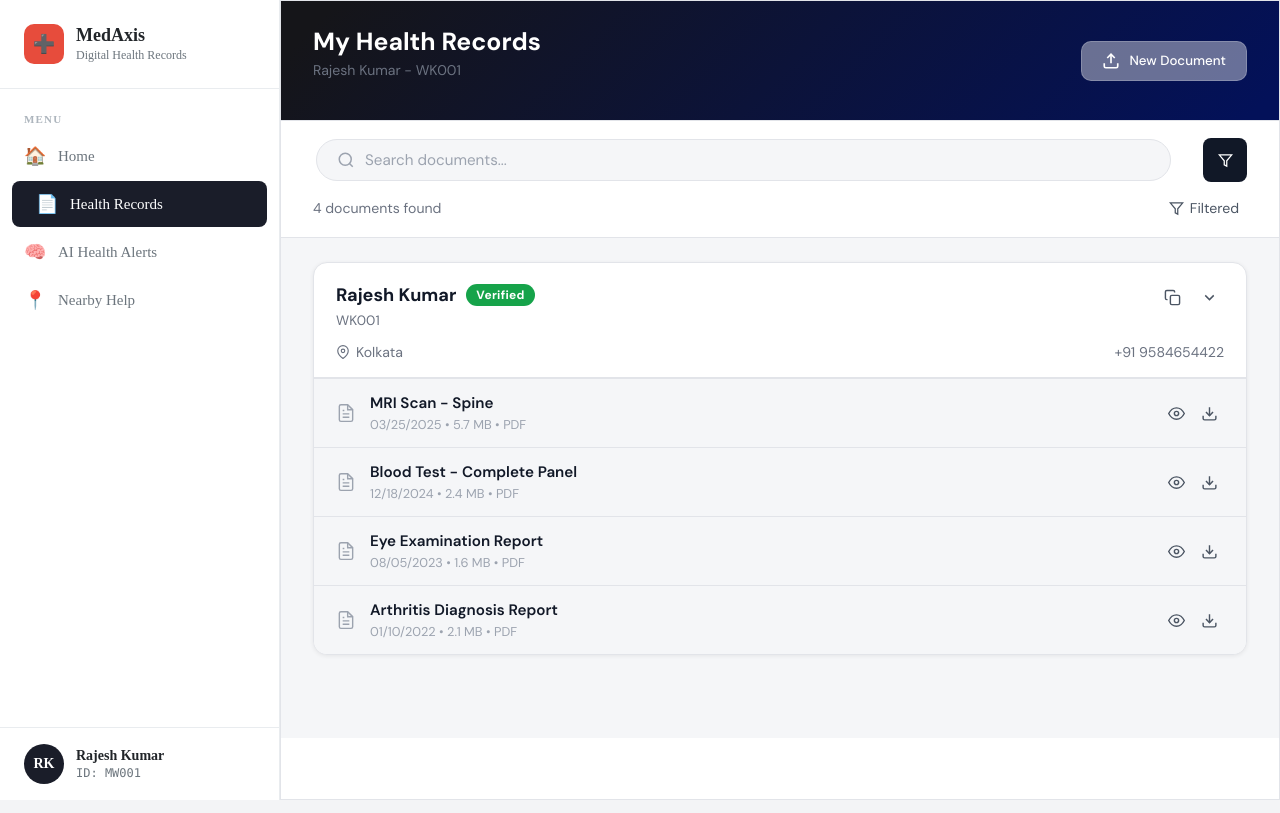
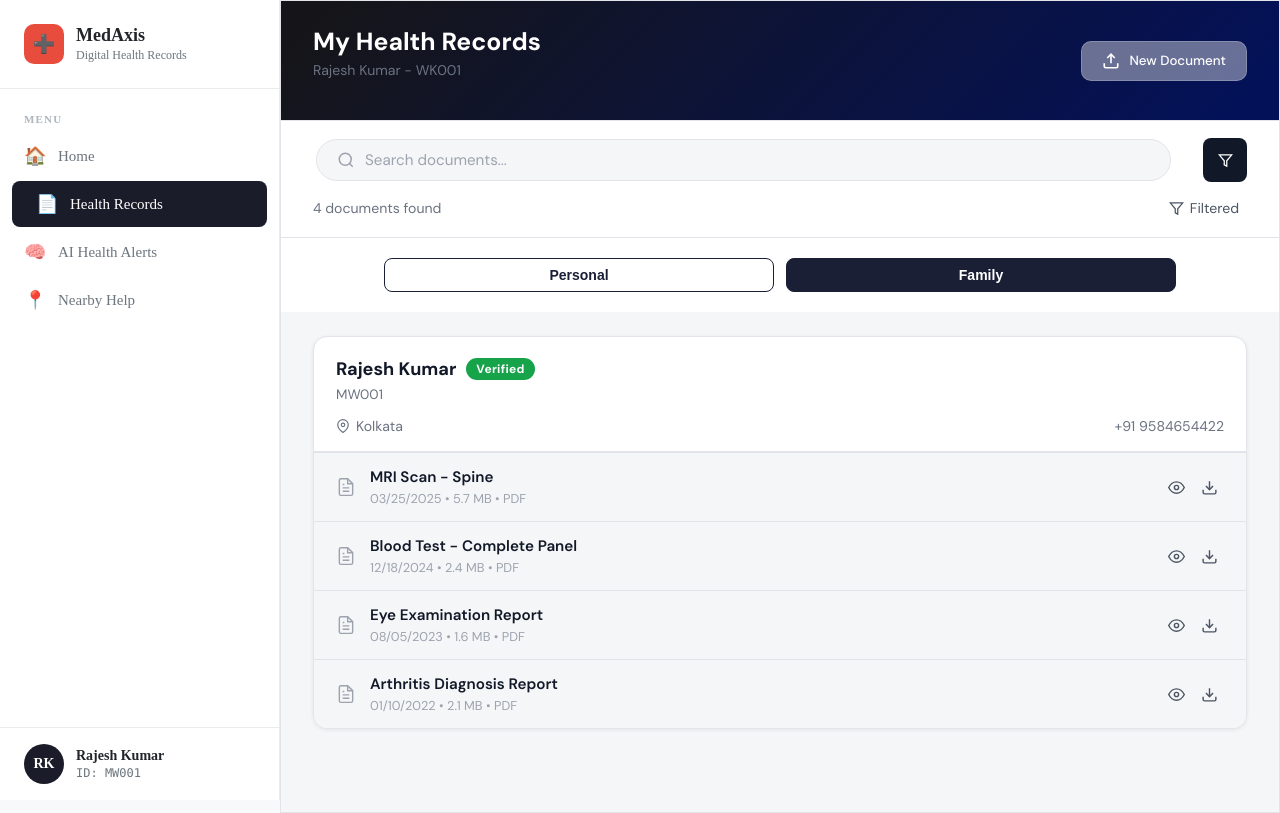
Before and after one commit to Souvik-saha04/neuronex-user, a Next.js app in the folder neuronex_user/: page /user/health_records in a window 1280 px wide. Built offline with nearby package versions, Linux system fonts and the light colour scheme.

Commit message:
personal and family button resolved

```diff
--- a/neuronex_user/app/user/health_records/page.module.css
+++ b/neuronex_user/app/user/health_records/page.module.css
@@ -244,6 +244,54 @@
     background: var(--bg);
 }
 
+.hr-buttons {
+    display: flex;
+    align-items: center;
+    justify-content: center;
+    gap: 12px;
+    margin: 20px 0;
+
+}
+
+/* Base styles for both buttons */
+.hr-personal-btn,
+.hr-family-btn {
+    width: 390px;
+    padding: 8px 24px;
+    border-radius: 8px;
+    font-size: 14px;
+    font-weight: 600;
+    cursor: pointer;
+    transition: all 0.2s ease;
+    border: 1.5px solid #1a1f36;
+    /* Navy border */
+}
+
+/* Matches your "Login" button style (Active) */
+.selected {
+
+    background-color: transparent;
+    color: #1a1f36;
+}
+
+/* Matches your "Create Account" button style (Inactive) */
+.unselected {
+    background-color: #1a1f36;
+    color: white;
+}
+
+/* Hover effects */
+.hr-personal-btn:hover,
+.hr-family-btn:hover {
+    transform: translateY(-1px);
+    box-shadow: 0 4px 10px rgba(26, 31, 54, 0.15);
+}
+
+.hr-personal-btn:active,
+.hr-family-btn:active {
+    transform: scale(0.97);
+}
+
 /* ── PATIENT CARD ── */
 .hr-body {
     padding: 24px 32px 32px;
--- a/neuronex_user/app/user/health_records/page.tsx
+++ b/neuronex_user/app/user/health_records/page.tsx
@@ -1,6 +1,7 @@
 "use client";
 
 import React, { useState } from "react";
+
 import styles from "./page.module.css";
 
 // ── SVG Icons ──
@@ -77,10 +78,50 @@ const DOCUMENTS = [
     { id: 4, name: "Arthritis Diagnosis Report", date: "01/10/2022", size: "2.1 MB", type: "PDF" },
 ];
 
+const FAMILYDOCS = [
+    {
+        id: "mother",
+        name: "Sunita Kumar", // Example name
+        role: "Mother",
+        idCode: "MW001-M",
+        location: "Kolkata",
+        phone: "+91 9584654422",
+        docs: [
+            { id: 101, name: "Mother's Cardiac Checkup", date: "04/12/2026", size: "3.2 MB" },
+            { id: 102, name: "Mother's Pancreatic Checkup", date: "05/05/2026", size: "3.2 MB" },
+        ]
+    },
+    {
+        id: "father",
+        name: "Ramesh Kumar", // Example name
+        role: "Father",
+        idCode: "MW001-F",
+        location: "Kolkata",
+        phone: "+91 9584654422",
+        docs: [
+            { id: 201, name: "Father's Diabetes Report", date: "11/20/2025", size: "4.5 MB" },
+            { id: 202, name: "Father's General Checkup", date: "09/10/2026", size: "3.2 MB" },
+        ]
+    },
+    {
+        id: "daughter",
+        name: "Souviksha Kumar",
+        role: "Daughter",
+        idCode: "MW001-D",
+        location: "Kolkata",
+        phone: "+91 8956423669",
+        docs: [
+            { id: 301, name: "Daughter's General Checkup Report", date: "11/20/2025", size: "2.9 MB" },
+            { id: 302, name: "Daughter's Pneumonia Report", date: "11/20/2025", size: "3.5 MB" },
+        ]
+    }
+];
+
 // ── Component ─────────────────────────────────────────────────────────────
 export default function HealthRecords() {
     const [search, setSearch] = useState("");
     const [sort, setSort] = useState("date");
+    const [activeTab, setActiveTab] = useState("Personal");
 
     const filtered = DOCUMENTS.filter((d) =>
         d.name.toLowerCase().includes(search.toLowerCase())
@@ -133,6 +174,22 @@ export default function HealthRecords() {
                 </button>
             </div>
 
+            {/* ── buttons ── */}
+            <div className={styles["hr-buttons"]}>
+                <button
+                    className={`${styles["hr-personal-btn"]} ${activeTab === "Personal" ? styles.selected : styles.unselected}`}
+                    onClick={() => setActiveTab("Personal")}
+                >
+                    Personal
+                </button>
+                <button
+                    className={`${styles["hr-family-btn"]} ${activeTab === "Family" ? styles.selected : styles.unselected}`}
+                    onClick={() => setActiveTab("Family")}
+                >
+                    Family
+                </button>
+            </div>
+
             {/* ── Body ── */}
             <div className={styles["hr-body"]}>
                 <div className={styles["hr-patient-card"]}>
@@ -145,15 +202,12 @@ export default function HealthRecords() {
                                     <span className={styles["hr-patient-name"]}>Rajesh Kumar</span>
                                     <span className={styles["hr-verified-badge"]}>Verified</span>
                                 </div>
-                                <div className={styles["hr-patient-id"]}>WK001</div>
+                                <div className={styles["hr-patient-id"]}>MW001</div>
                             </div>
                             <div className={styles["hr-patient-actions"]}>
-                                <button className={styles["hr-icon-btn"]} aria-label="Copy">
-                                    <CopyIcon />
-                                </button>
-                                <button className={styles["hr-icon-btn"]} aria-label="Expand">
+                                {/* <button className={styles["hr-icon-btn"]} aria-label="Expand">
                                     <ChevronDown />
-                                </button>
+                                </button> */}
                             </div>
                         </div>
 
@@ -167,7 +221,7 @@ export default function HealthRecords() {
                     </div>
 
                     {/* Document List */}
-                    <div className={styles["hr-doc-list"]}>
+                    {/* <div className={styles["hr-doc-list"]}>
                         {filtered.map((doc) => (
                             <div className={styles["hr-doc-item"]} key={doc.id}>
                                 <div className={styles["hr-doc-left"]}>
@@ -189,7 +243,46 @@ export default function HealthRecords() {
                                 </div>
                             </div>
                         ))}
+                    </div> */}
+
+                    {/* ── Document List Container ── */}
+                    <div className={styles["hr-doc-list"]}>
+
+                        {/* ── CONDITIONAL RENDERING Logic ── */}
+                        <div className={styles["hr-list-container"]}>
+                            {activeTab === "Personal" ? (
+                                // 1. PERSONAL VIEW: Map through the flat list of files
+                                DOCUMENTS.map((doc) => (
+                                    <div className={styles["hr-doc-item"]} key={doc.id}>
+                                        <div className={styles["hr-doc-left"]}>
+                                            <div className={styles["hr-doc-icon"]}><DocIcon /></div>
+                                            <div>
+                                                <div className={styles["hr-doc-name"]}>{doc.name}</div>
+                                                <div className={styles["hr-doc-meta"]}>
+                                                    {doc.date} &bull; {doc.size} &bull; PDF
+                                                </div>
+                                            </div>
+                                        </div>
+                                        {/* ... action buttons ... */}
+                                        <div className={styles["hr-doc-actions"]}>
+                                            <button className={styles["hr-icon-btn"]} aria-label="View">
+                                                <EyeIcon />
+                                            </button>
+                                            <button className={styles["hr-icon-btn"]} aria-label="Download">
+                                                <DownloadIcon />
+                                            </button>
+                                        </div>
+                                    </div>
+                                ))
+                            ) : (
+                                // 2. FAMILY VIEW: Map through the list of PEOPLE
+                                FAMILYDOCS.map((member) => (
+                                    <FamilyMemberCard key={member.id} member={member} styles={styles} />
+                                ))
+                            )}
+                        </div>
                     </div>
+
 
                 </div>
             </div>
@@ -197,3 +290,65 @@ export default function HealthRecords() {
         </div>
     );
 }
+
+interface FamilyMember {
+    id: string;
+    name: string;
+    role: string;
+    idCode: string;
+    location: string;
+    phone: string;
+    docs: Array<{ id: number; name: string; date: string; size: string }>;
+}
+
+function FamilyMemberCard({ member, styles }: { member: FamilyMember; styles: any }) {
+    const [isOpen, setIsOpen] = React.useState(true); // Toggle state for accordion
+
+    return (
+        <div className={styles["hr-family-card"]} style={{ marginBottom: '20px', border: '1px solid #e2e8f0', borderRadius: '12px', background: 'white' }}>
+            {/* Header of the individual card */}
+            <div className={styles["hr-doc-item"]} onClick={() => setIsOpen(!isOpen)} style={{ cursor: 'pointer' }}>
+                <div className={styles["hr-doc-left"]}>
+                    <div>
+                        <div className={styles["hr-doc-name"]}>
+                            {member.name} <span style={{ fontSize: '0.7rem', background: '#e0f2fes', color: '#0369a1', padding: '2px 8px', borderRadius: '10px', marginLeft: '8px' }}>{member.role}</span>
+                        </div>
+                        <div className={styles["hr-doc-meta"]}>
+                            {member.idCode} • {member.location}
+                        </div>
+                    </div>
+                </div>
+                <div className={styles["hr-doc-actions"]}>
+                    <button className={styles["hr-icon-btn"]} aria-label="Expand">
+                        <ChevronDown />
+                    </button>
+                </div>
+            </div>
+
+            {/* The documents that show up when "isOpen" is true */}
+            {isOpen && (
+                <div style={{ padding: '0 15px 15px 15px' }}>
+                    {member.docs.map((doc) => (
+                        <div className={styles["hr-doc-item"]} key={doc.id} style={{ borderTop: '1px solid #cccccc', marginTop: '5px' }}>
+                            <div className={styles["hr-doc-left"]}>
+                                📄
+                                <div style={{ marginLeft: '10px' }}>
+                                    <div className={styles["hr-doc-name"]} style={{ fontSize: '0.9rem' }}>{doc.name}</div>
+                                    <div className={styles["hr-doc-meta"]}>{doc.date} • {doc.size}</div>
+                                </div>
+                            </div>
+                            <div className={styles["hr-doc-actions"]}>
+                                <button className={styles["hr-icon-btn"]} aria-label="View">
+                                    <EyeIcon />
+                                </button>
+                                <button className={styles["hr-icon-btn"]} aria-label="Download">
+                                    <DownloadIcon />
+                                </button>
+                            </div>
+                        </div>
+                    ))}
+                </div>
+            )}
+        </div>
+    );
+}
```
